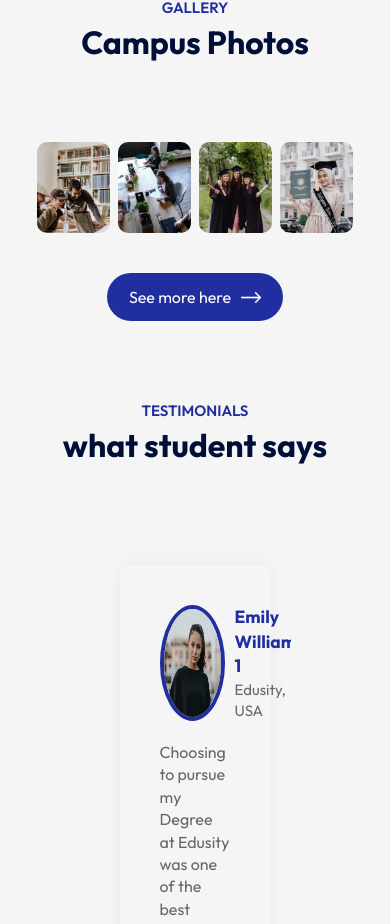
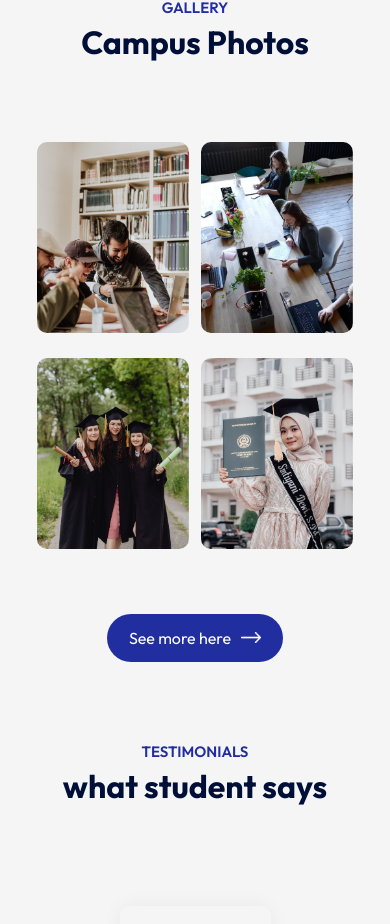
Before and after one commit to sacreations/EDU-site-test, a React (Vite) app: page / in a window 390 px wide. Shown: the part 3077-4001 px from the top of the page. Built offline with nearby package versions, Linux system fonts and the light colour scheme.

Commit message:
20.Campus-Section-Responsive-for-Mobile-And-Tablets.

```diff
--- a/src/components/Campus/Campus.css
+++ b/src/components/Campus/Campus.css
@@ -13,3 +13,15 @@
     width: 23%;
     border-radius: 10px;
 }
+
+/* - - - - -  Media Quary - - - - - */
+
+@media(max-width:800px){
+    .gallery{
+        flex-wrap: wrap;
+    }
+    .gallery img{
+        width: 48%;
+        margin-bottom: 25px;
+    }
+}
```
